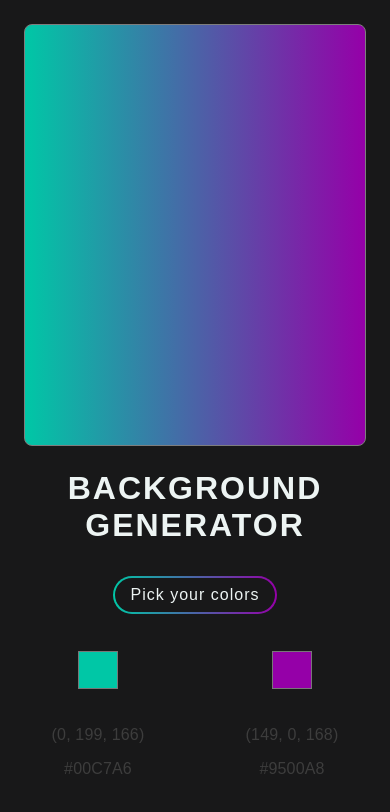
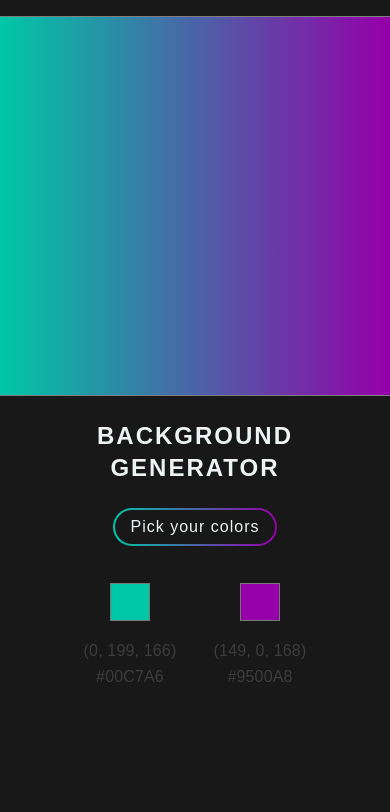
Before and after one commit to konrad88k/background-generator, a plain HTML site: page index.html in a window 390 px wide. Drawn offline with Linux system fonts and the light colour scheme.

Commit message:
RWD - mobile.

```diff
--- a/index.html
+++ b/index.html
@@ -1,8 +1,12 @@
 <!DOCTYPE html>
-<html>
+<html lang="en">
 <head>
+	<meta charset="UTF-8">
+	<meta http-equiv="X-UA-Compatible" content="IE=edge">
+	<meta name="viewport" content="width=device-width, initial-scale=1.0">
 	<title>Gradient Background</title>
 	<link rel="stylesheet" type="text/css" href="style.css">
+	<link rel="stylesheet" type="text/css" href="mobile.css">
 </head>
 <body>
 	<div id="gradient"></div>
--- /dev/null
+++ b/mobile.css
@@ -0,0 +1,23 @@
+/* MOBILE */
+@media screen and (max-width: 576px) {
+#gradient {
+    height: 45%;
+    width: 100%;
+    margin: 1rem 0 1.5rem 0;
+    border-left: 0;
+    border-right: 0;
+    border-radius: 0;
+}
+h1 {
+    margin-bottom: 1.5rem;
+    font-size:x-large;
+    line-height: 2rem;
+}
+.input-container {
+    gap: 0;
+    margin-top: 1rem;
+}
+.color1, .color2 {
+    margin: 1rem;
+}
+}
--- a/style.css
+++ b/style.css
@@ -18,8 +18,8 @@ body {
 #gradient {
     display: block;
     height: 50%;
-    width: calc(100% - 3rem);
-    margin: 1.5rem;
+    width: calc(100% - 2rem);
+    margin: 1rem 1rem 1.5rem 1rem;
     background: linear-gradient(to right, #00C7A6 , #9500A8);
     border: 1px solid rgb(126, 126, 126);
     border-radius: 0.5rem;
@@ -35,7 +35,7 @@ body {
 
 h1 {
     width: 100%;
-    margin-bottom: 2rem;
+    margin-bottom: 1.5rem;
     padding: 0 2rem;
     color: rgb(237, 244, 243);
     font: 600 2em 'Raleway', sans-serif;
@@ -68,7 +68,7 @@ h3 {
     display: flex;
     flex-direction: row;
     justify-content: center;
-    gap: 4rem;
+    gap: 2rem;
     align-items:flex-start;
 }
 
@@ -79,7 +79,7 @@ h3 {
 .color1, .color2 {
     width: 3rem;
     height: 3rem;
-    margin: 2rem;
+    margin: 1.5rem;
     background-color: rgba(255,255,255,0);
     border: none;
     cursor: pointer;
@@ -94,5 +94,5 @@ h4 {
 }
 
 #hex1 , #hex2 {
-    margin-top: 1rem;
+    margin-top: 0.5rem;
 }
```
